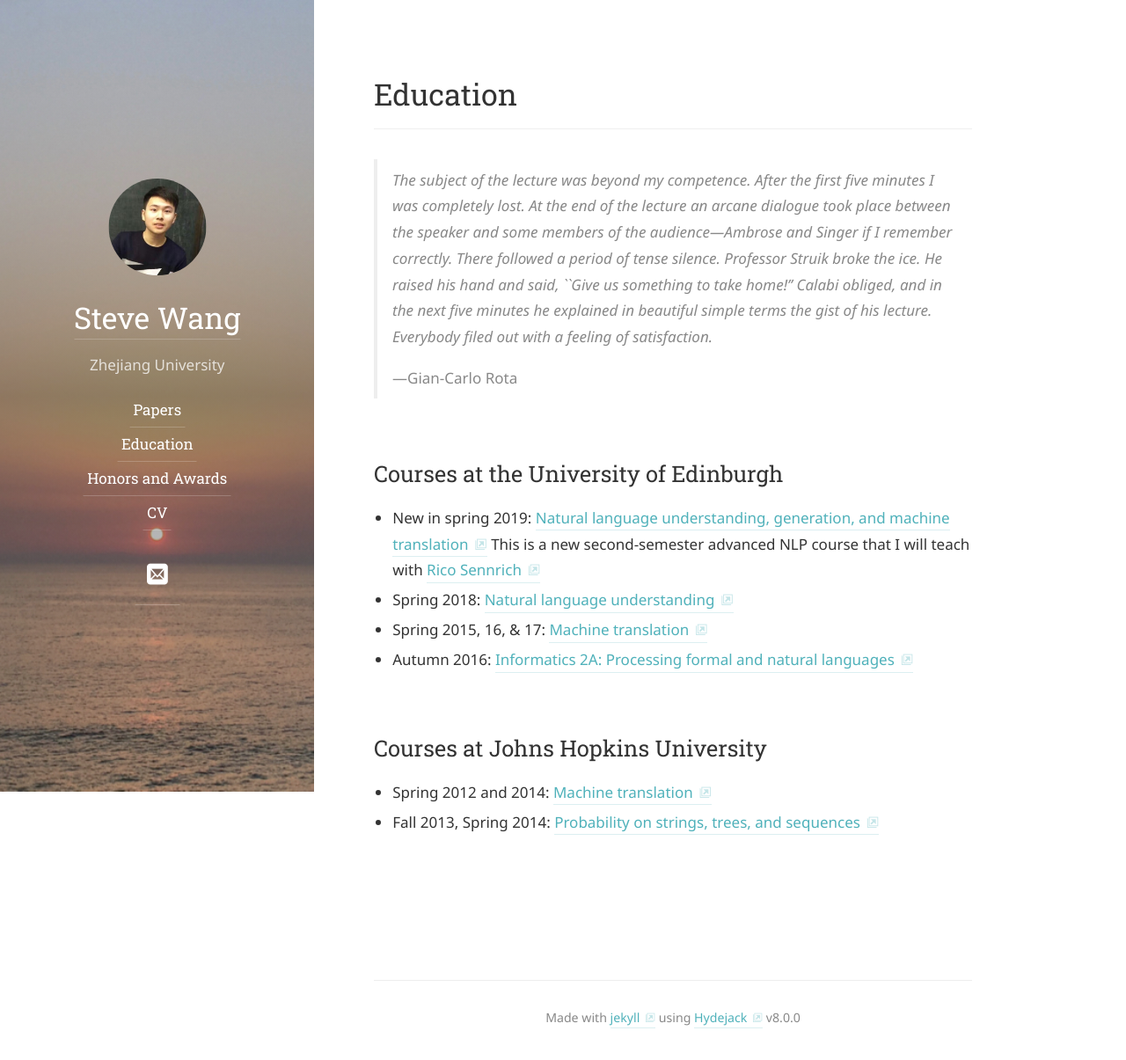
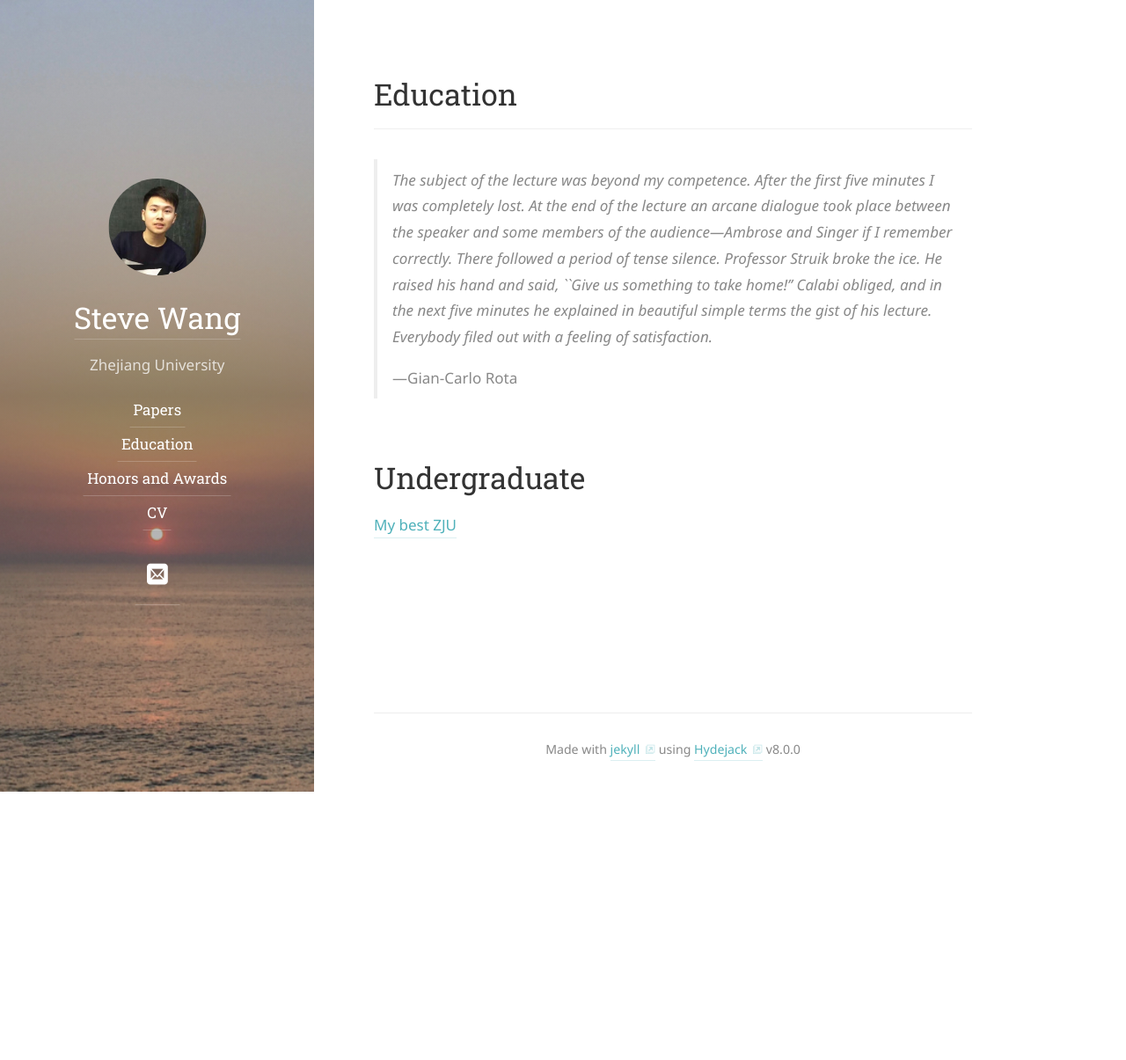
Before and after one commit to Circle-Ming/Circle-Ming.github.io, a Jekyll site: the page built from education.md, in a window 1280 px wide. Shown: the whole page at 88% size. Built offline with Jekyll 4.4.1, drawn with Linux system fonts in a browser that asks for light colours; some web fonts are replaced; after the commit the page ends 900 px from its top, so only the background shows below that.

Commit message:
some changes

```diff
--- a/education.md
+++ b/education.md
@@ -17,12 +17,5 @@ order:  2
 >
 > ---Gian-Carlo Rota
 
-## Courses at the University of Edinburgh
-* New in spring 2019: [Natural language understanding, generation, and machine translation](https://course.inf.ed.ac.uk/nlu+) This is a new second-semester advanced NLP course that I will teach with [Rico Sennrich](https://homepages.inf.ed.ac.uk/rsennric/)
-* Spring 2018: [Natural language understanding](https://www.inf.ed.ac.uk/teaching/courses/nlu/)
-* Spring 2015, 16, &amp; 17: [Machine translation](https://alopez.github.io/mt-class/)
-* Autumn 2016: [Informatics 2A: Processing formal and natural languages](http://www.inf.ed.ac.uk/teaching/courses/inf2a/)
-
-## Courses at Johns Hopkins University
-* Spring 2012 and 2014: [Machine translation](http://mt-class.org/jhu-2014/)
-* Fall 2013, Spring 2014: [Probability on strings, trees, and sequences](https://piazza.com/jhu/fall2013/en600771/home)
+# Undergraduate
+[My best ZJU](assets/img/zju.png)
```
Also changed, not shown: assets/img/zju.png (added).
